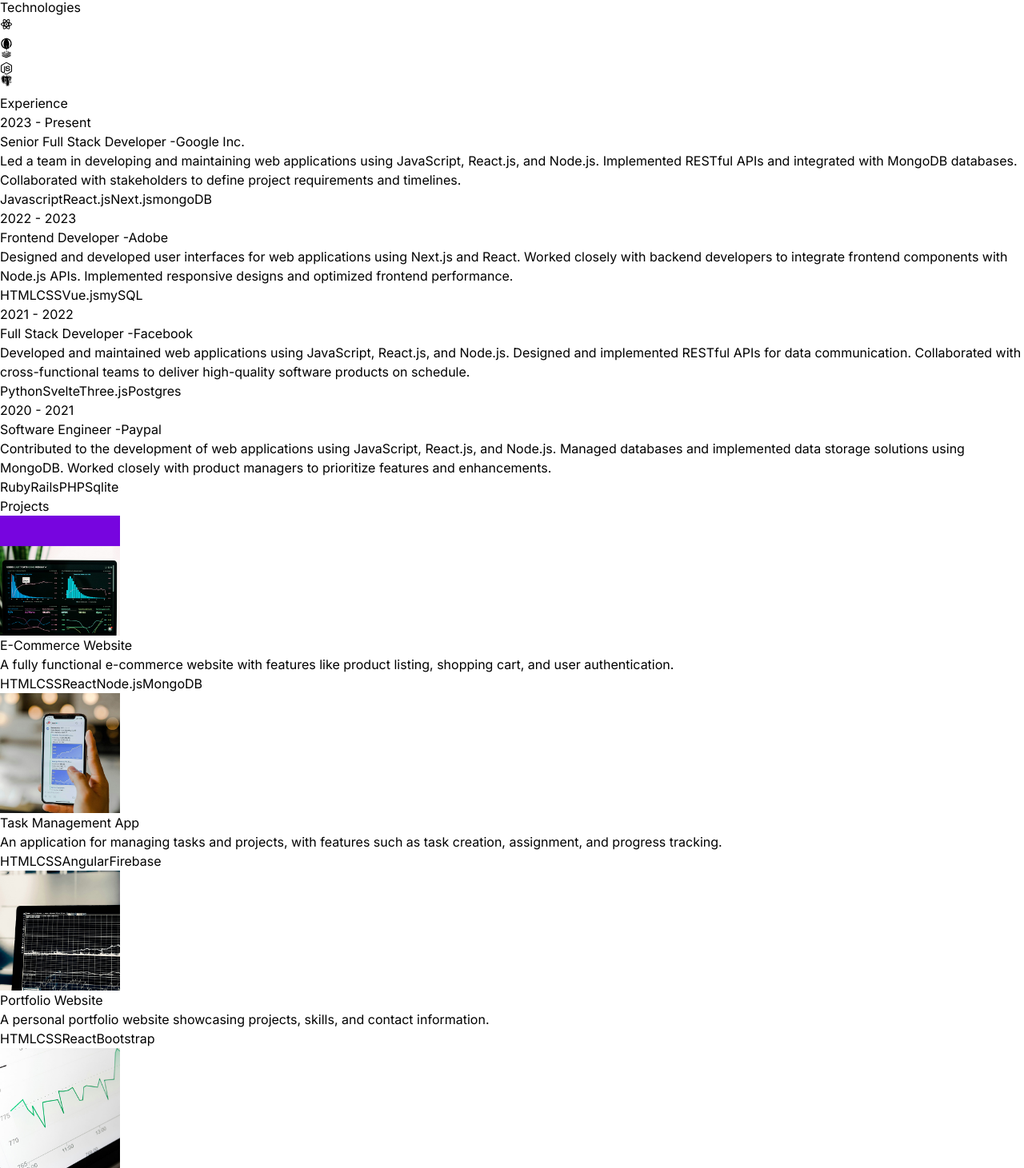
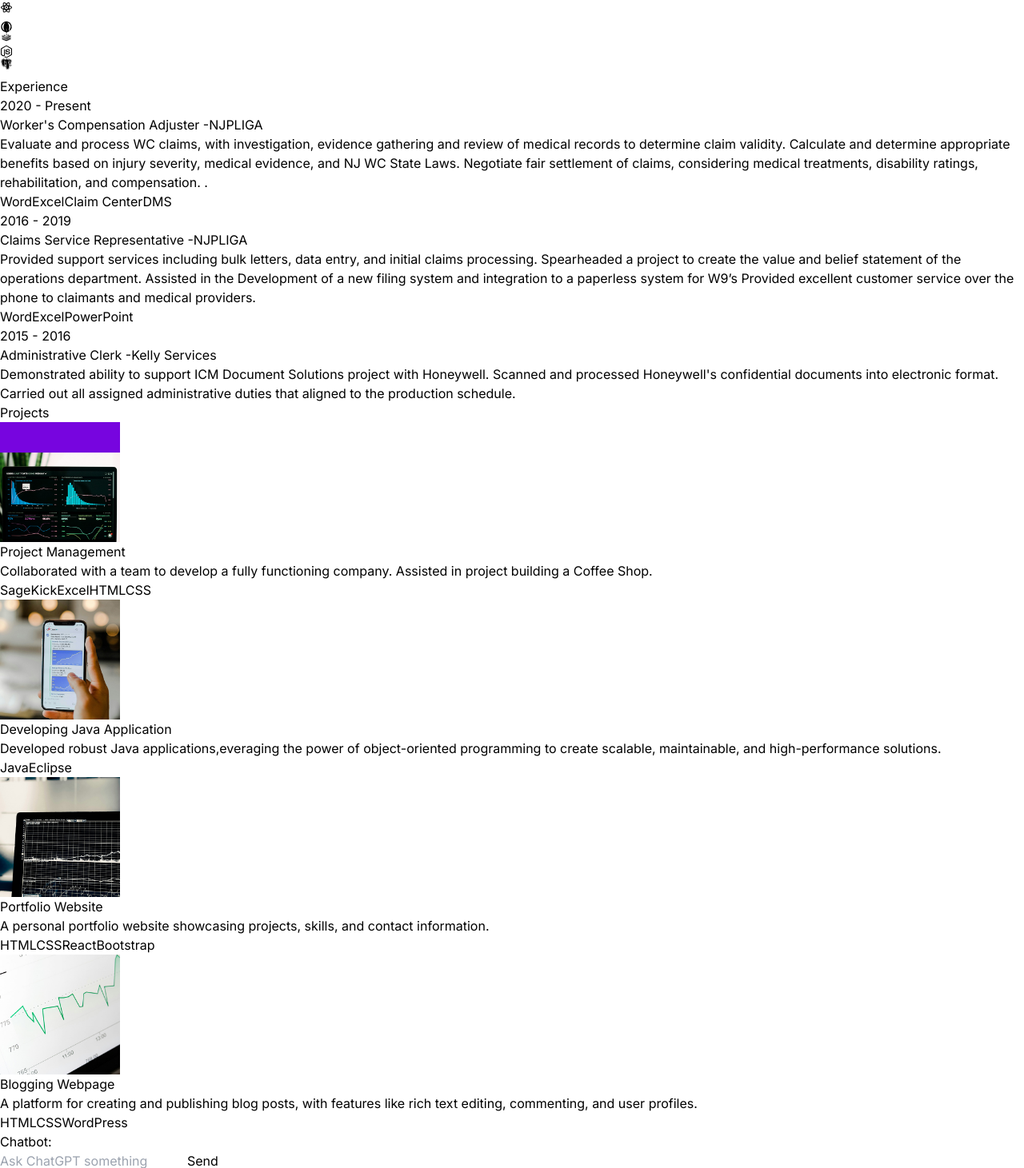
Before and after one commit to fairju953/Portfolio, a React (Vite) app: page / in a window 1280 px wide. Shown: the part 1339-2800 px from the top of the page at 80% size. Built offline with nearby package versions, Linux system fonts and the light colour scheme.

Commit message:
Add files via upload

```diff
--- a/src/App.jsx
+++ b/src/App.jsx
@@ -6,19 +6,23 @@ import Technologies from './components/Technologies';
 import Experience from './components/Experience';
 import Projects from './components/Projects';
 import Contact from './components/Contact';
+import ChatGPTComponent from './components/ChatGPTComponent';
 
 const App = () => {
   return (
     <div className='overflow-x-hidden text neutral-300 antialiased selection:text-cyan-900'>
-      <div className= "fixed top-0 -z-10 h-full w-full"> <div className="absolute top-0 z-[-2] h-screen w-screen bg-neutral-950 bg-[radial-gradient(ellipse_80%_80%_at_50%_-20%,rgba(120,119,198,0.3),rgba(255,255,255,0))]"></div></div>
+      <div className= "fixed top-0 -z-10 h-full w-full"> <div className="relative h-full w-full bg-neutral-900"><div className="absolute inset-0 bg-fuchsia-400 bg-[size:20px_20px] opacity-20 blur-[100px]"></div></div>
 <div className="container mx-auto px-8"></div>
+</div>
   <Navbar />
   <Hero />
   <About />
   <Technologies />
   <Experience />
   <Projects />
+  <ChatGPTComponent />
   <Contact />
+
     </div>
   )
 }
--- a/src/components/About.jsx
+++ b/src/components/About.jsx
@@ -1,4 +1,4 @@
-import aboutImg from "../assets/about.jpg";
+import aboutImg from "../assets/pic2.png";
 import { ABOUT_TEXT } from "../constants";
 import { motion } from "framer-motion";
 
--- /dev/null
+++ b/src/components/ChatGPTComponent.jsx
@@ -0,0 +1,85 @@
+
+
+import React, { useState } from 'react';
+import axios from 'axios';
+import {motion} from "framer-motion"
+
+
+const ChatGPTComponent = () => {
+  const [input, setInput] = useState('');
+  const [response, setResponse] = useState('');
+
+  const sendMessage = async () => {
+    console.log("Sending message...");
+    const apiKey = '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'; // Hugging Face API key
+
+    try {
+      const result = await axios.post(
+        'https://api-inference.huggingface.co/models/gpt2', // Hugging Face inference endpoint
+        { inputs: input },
+        {
+          headers: {
+            'Content-Type': 'application/json',
+            Authorization: `Bearer ${apiKey}`,
+          },
+        }
+      );
+      console.log("API Response:", result.data);
+      setResponse(result.data[0].generated_text);
+    } catch (error) {
+      console.error("Error with Hugging Face API:", error);
+    }
+  };
+
+  return (
+    <div className="mb-8 flex flex-col lg:justify-center px-3">
+      <motion.h1
+      whileInView={{opacity:1, y:0}}
+      initial={{opacity:0, y: -100}}
+      transition={{duration:0.5}}
+      className="text-white mb-4">Chatbot:</motion.h1>
+      <motion.div
+        whileInView={{opacity:1, x:0}}
+        initial={{opacity:0, x: -100}}
+        transition={{duration:1}}
+
+      className="flex mb-4">
+        <input
+          type="text"
+          value={input}
+          onChange={(e) => {
+            setInput(e.target.value);
+            console.log("User input:", e.target.value);
+          }}
+          placeholder="Ask ChatGPT something"
+          className="flex-grow p-4 rounded-l-md border border-gray-300"
+        />
+        <button
+          className="bg-black text-blue-500 rounded-r-md px-4"
+          onClick={() => {
+            console.log("Button clicked!");
+            sendMessage();
+          }}
+        >
+          Send
+        </button>
+      </motion.div>
+      <motion.div
+       whileInView={{opacity:1, x:0}}
+       initial={{opacity:0, x: 100}}
+       transition={{duration:1}}
+      >
+      <p className='text-white'>Response:</ p>
+      <textarea
+        readOnly
+        value={response}
+        className="w-full p-2 rounded border border-gray-300"
+        rows="4"
+
+      />
+      </motion.div>
+    </div>
+  );
+};
+
+export default ChatGPTComponent;
--- a/src/components/Contact.jsx
+++ b/src/components/Contact.jsx
@@ -21,6 +21,7 @@ const Contact = () => {
     transition={{duration:1}}
     className="my-4">{CONTACT.phoneNo}</motion.p>
     <a href="#" className="border-b"> {CONTACT.email}</a>
+   <p className="mt-4"><a href="#" className=" border-b "> {CONTACT.Linkedin}</a></p>
     </div>
   </div>
   )
--- a/src/components/Experience.jsx
+++ b/src/components/Experience.jsx
@@ -17,7 +17,7 @@ const Experience = () => {
                 initial={{opacity:0, x: -100}}
                 transition={{duration:1}}
                 className="w-full lg:w-1/4">
-                <p className="mb-2 text-sm text-neutral-400">{Experience.year}</p>
+                <p className="mb-2 text-sm text-neutral-200">{Experience.year}</p>
                 </motion.div>
                 <motion.div
                 whileInView={{opacity:1, x:0}}
@@ -26,12 +26,12 @@ const Experience = () => {
                 className="w-full max-w-xl lg:w-3/4">
                 <h6 className="mb-2 font-semibold text-white">
                     {Experience.role} -
-                     <span className="text-sm text-purple-400">
+                     <span className="text-sm text-blue-400">
                         {Experience.company}
                     </span>
                 </h6>
                 <p className="mb-4 text-neutral-400">{Experience.description}</p>
-                {Experience.technologies.map((tech, index)=> (<span key={index} className="mr-2 mt-4 rounded bgn-neutral-900 px-2 py-1 text-sm font-medium text-purple-800">{tech}</span>)) }
+                {Experience.technologies.map((tech, index)=> (<span key={index} className="mr-2 mt-4 rounded bgn-neutral-900 px-2 py-1 text-sm font-medium text-blue-500">{tech}</span>)) }
                 </motion.div>
             </div>
         ))}
--- a/src/components/Navbar.jsx
+++ b/src/components/Navbar.jsx
@@ -1,4 +1,4 @@
-import logo from "../assets/kevinRushLogo.png";
+
 import {FaLinkedin } from "react-icons/fa";
 import {FaGithub } from "react-icons/fa";
 import {FaTwitterSquare } from "react-icons/fa";
@@ -8,7 +8,8 @@ const Navbar = () => {
   return (
     <nav className=" mb-20 flex items-center justify-between py-6">
      <div className="flex flex-shrink-0  items-center">
-       <img className="mx-2 w-10" src={logo} alt="logo" />
+
+       <span className="ml-2 text-3xl font-bold text-white">Jf</span>
         </div>
 
         <div className="text-white m-8 flex items-center justify-center gap-4 text-2xl">
--- a/src/components/Projects.jsx
+++ b/src/components/Projects.jsx
@@ -24,7 +24,7 @@ const Projects = () => {
     className="w-full max-w-xl lg:w-3/4">
     <h6 className="text-white mb-2 font-semibold">{project.title}</h6>
     <p className="mb-4 text-neutral-400">{project.description}</p>
-    {project.technologies.map((tech, index)=> (<span key={index} className="mr-2 rounded bg-neutral-900 px-2 py-1 text-sm font-medium text-purple-800">{tech}</span>))}
+    {project.technologies.map((tech, index)=> (<span key={index} className="mr-2 rounded bg-neutral-900 px-2 py-1 text-sm font-medium text-blue-800">{tech}</span>))}
     </motion.div>
     </div>
     ))}
--- a/src/constants/index.js
+++ b/src/constants/index.js
@@ -3,55 +3,64 @@ import project2 from "../assets/projects/project-2.jpg";
 import project3 from "../assets/projects/project-3.jpg";
 import project4 from "../assets/projects/project-4.jpg";
 
-export const HERO_CONTENT = `I am a passionate full stack developer with a knack for crafting robust and scalable web applications. With 5 years of hands-on experience, I have honed my skills in front-end technologies like React and Next.js, as well as back-end technologies like Node.js, MySQL, PostgreSQL, and MongoDB. My goal is to leverage my expertise to create innovative solutions that drive business growth and deliver exceptional user experiences.`;
+export const HERO_CONTENT = `I am an enthusiastic full stack developer with a talent for building reliable and scalable web applications. With 1 year of practical experience, I’ve refined my expertise in front-end technologies like React and Tailwind CSS, alongside back-end technologies like Node.js, MySQL, Java, and PHP. My aim is to apply my skills to develop innovative solutions that foster business growth and enhance user experiences.`;
 
-export const ABOUT_TEXT = `I am a dedicated and versatile full stack developer with a passion for creating efficient and user-friendly web applications. With 5 years of professional experience, I have worked with a variety of technologies, including React, Next.js, Node.js, MySQL, PostgreSQL, and MongoDB. My journey in web development began with a deep curiosity for how things work, and it has evolved into a career where I continuously strive to learn and adapt to new challenges. I thrive in collaborative environments and enjoy solving complex problems to deliver high-quality solutions. Outside of coding, I enjoy staying active, exploring new technologies, and contributing to open-source projects.`;
+export const ABOUT_TEXT = `I am a motivated and adaptable full stack developer with a strong passion for creating seamless and user-friendly web applications. With 1 year of industry experience, I have worked with a broad range of technologies, including React, Tailwind CSS, Node.js, MySQL, Java, and PHP. My journey in web development began with a genuine curiosity about technology, evolving into a profession where I continually seek new knowledge and enjoy tackling challenges. I thrive in team-oriented environments and take pleasure in solving intricate problems to deliver top-tier solutions. Beyond coding, I enjoy staying active, exploring emerging tech, and contributing to open-source projects.`;
 
 export const EXPERIENCES = [
   {
-    year: "2023 - Present",
-    role: "Senior Full Stack Developer",
-    company: "Google Inc.",
-    description: `Led a team in developing and maintaining web applications using JavaScript, React.js, and Node.js. Implemented RESTful APIs and integrated with MongoDB databases. Collaborated with stakeholders to define project requirements and timelines.`,
-    technologies: ["Javascript", "React.js", "Next.js", "mongoDB"],
+    year: "2020 - Present",
+    role: "Worker's Compensation Adjuster",
+    company: "NJPLIGA",
+    description: `Evaluate and process WC claims, with investigation, evidence gathering and review of medical records to determine claim validity.
+	Calculate and determine appropriate benefits based on injury severity, medical evidence, and NJ WC State Laws.
+	Negotiate fair settlement of claims, considering medical treatments, disability ratings, rehabilitation, and compensation.
+.`,
+    technologies: ["Word", "Excel", "Claim Center", "DMS"],
   },
   {
-    year: "2022 - 2023",
-    role: "Frontend Developer",
-    company: "Adobe",
-    description: `Designed and developed user interfaces for web applications using Next.js and React. Worked closely with backend developers to integrate frontend components with Node.js APIs. Implemented responsive designs and optimized frontend performance.`,
-    technologies: ["HTML", "CSS", "Vue.js", "mySQL"],
+    year: "2016 - 2019",
+    role: "Claims Service Representative",
+    company: "NJPLIGA",
+    description: `Provided support services including bulk letters, data entry, and initial claims processing.
+	Spearheaded a project to create the value and belief statement of the operations department.
+	Assisted in the Development of a new filing system and integration to a paperless system for W9’s
+Provided excellent customer service over the phone to claimants and medical providers.`,
+    technologies: ["Word", "Excel", "PowerPoint"],
   },
   {
-    year: "2021 - 2022",
-    role: "Full Stack Developer",
-    company: "Facebook",
-    description: `Developed and maintained web applications using JavaScript, React.js, and Node.js. Designed and implemented RESTful APIs for data communication. Collaborated with cross-functional teams to deliver high-quality software products on schedule.`,
-    technologies: ["Python", "Svelte", "Three.js", "Postgres"],
-  },
-  {
-    year: "2020 - 2021",
-    role: "Software Engineer",
-    company: "Paypal",
-    description: `Contributed to the development of web applications using JavaScript, React.js, and Node.js. Managed databases and implemented data storage solutions using MongoDB. Worked closely with product managers to prioritize features and enhancements.`,
-    technologies: ["Ruby", "Rails", "PHP", "Sqlite"],
-  },
+    year: "2015 - 2016",
+    role: "Administrative Clerk",
+   company: "Kelly Services",
+   description: `Demonstrated ability to support ICM Document Solutions project with Honeywell.
+Scanned and processed Honeywell's confidential documents into electronic format.
+Carried out all assigned administrative duties that aligned to the production schedule.
+`,
+    technologies: [],
+   },
+ // {
+ //   year: "2020 - 2021",
+  //  role: "Software Engineer",
+ //   company: "Paypal",
+ //   description: `Contributed to the development of web applications using JavaScript, React.js, and Node.js. Managed databases and implemented data storage solutions using MongoDB. Worked closely with product managers to prioritize features and enhancements.`,
+ //   technologies: ["Ruby", "Rails", "PHP", "Sqlite"],
+//  },
 ];
 
 export const PROJECTS = [
   {
-    title: "E-Commerce Website",
+    title: "Project Management",
     image: project1,
     description:
-      "A fully functional e-commerce website with features like product listing, shopping cart, and user authentication.",
-    technologies: ["HTML", "CSS", "React", "Node.js", "MongoDB"],
+      "Collaborated with a team to develop a fully functioning company. Assisted in project building a Coffee Shop.",
+    technologies: ["SageKick", "Excel", "HTML", "CSS"],
   },
   {
-    title: "Task Management App",
+    title: "Developing Java Application",
     image: project2,
     description:
-      "An application for managing tasks and projects, with features such as task creation, assignment, and progress tracking.",
-    technologies: ["HTML", "CSS", "Angular", "Firebase"],
+      "Developed robust Java applications,everaging the power of object-oriented programming to create scalable, maintainable, and high-performance solutions.",
+    technologies: ["Java", "Eclipse"],
   },
   {
     title: "Portfolio Website",
@@ -61,16 +70,18 @@ export const PROJECTS = [
     technologies: ["HTML", "CSS", "React", "Bootstrap"],
   },
   {
-    title: "Blogging Platform",
+    title: "Blogging Webpage",
     image: project4,
     description:
       "A platform for creating and publishing blog posts, with features like rich text editing, commenting, and user profiles.",
-    technologies: ["HTML", "CSS", "Vue.js", "Express", "mySQL"],
+    technologies: ["HTML", "CSS", "WordPress"],
   },
 ];
 
 export const CONTACT = {
-  address: "767 Fifth Avenue, New York, NY 10153 ",
-  phoneNo: "+12 4555 666 00 ",
-  email: "me@example.com",
+  address: "1000 Morris Ave, Union, NJ 07083",
+  phoneNo: "908-555-7777 ",
+  email: "fairju@kean.edu",
+  website: "",
+  Linkedin: "www.linkedin.com/in/justin-fair-503b56b4",
 };
```
Also changed, not shown: src/assets/pic2.png (added).
